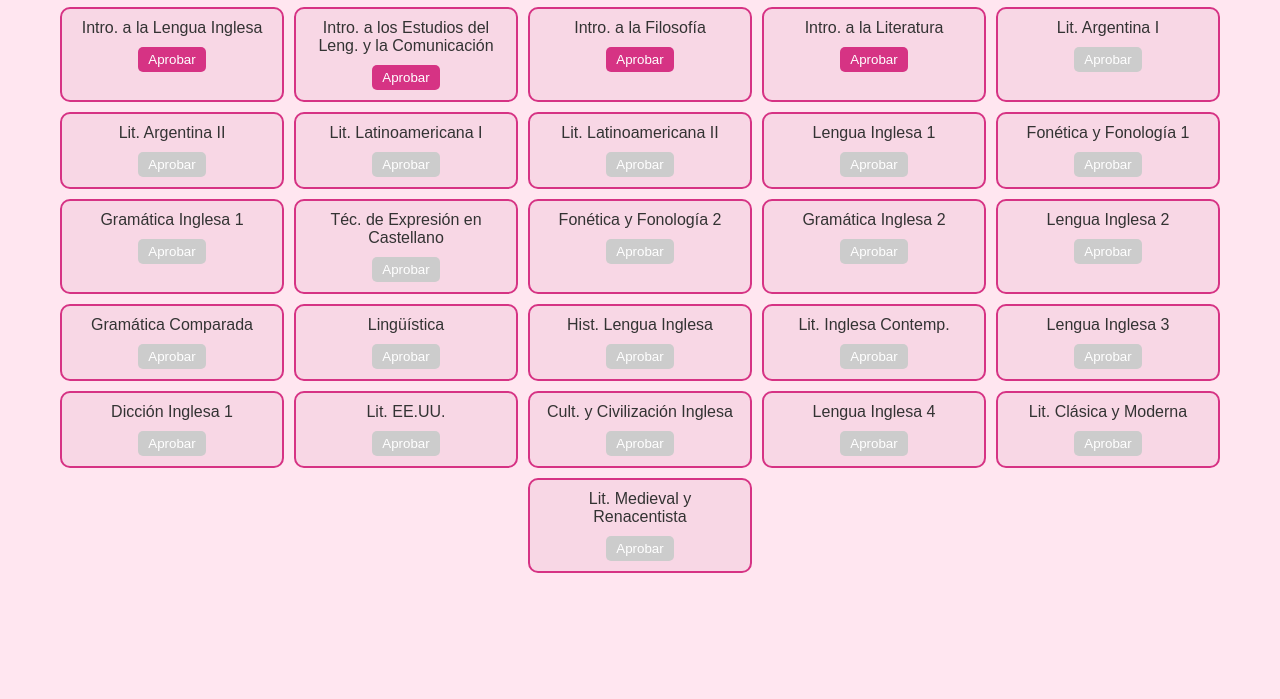
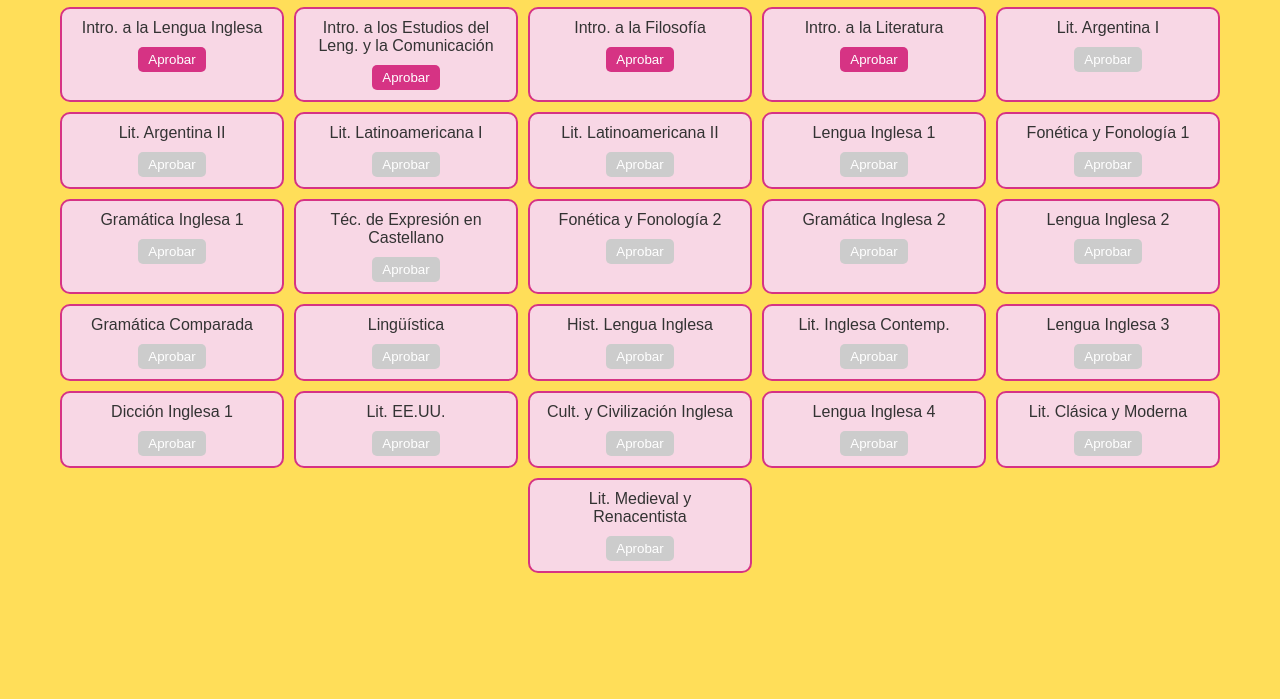
Before and after one commit to 0briangomez0/pagina, a plain HTML site: page index.html in a window 1280 px wide. Shown: the part 101-800 px from the top of the page. Drawn offline with Linux system fonts and the light colour scheme.

Commit message:
estilos.css

```diff
--- a/estilos.css
+++ b/estilos.css
@@ -1,6 +1,6 @@
 body {
   font-family: Arial, sans-serif;
-  background-color: #ffe6f0;
+  background-color: #FFDE59;
   color: #333;
   padding: 20px;
   text-align: center;
```
